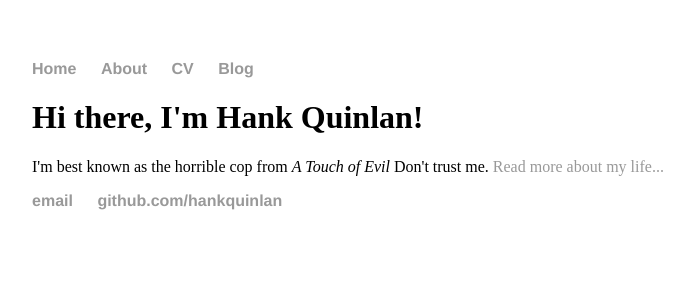
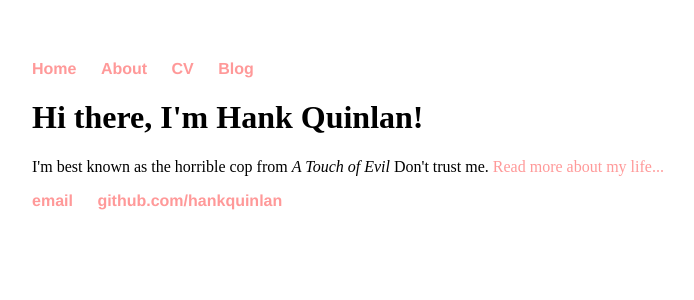
Before and after one commit to BobRendal/BobRendal.github.io, a Jekyll site: the page built from index.html, in a window 1280 px wide. Shown: the top 300 px of the page, without its empty margins (160-854 px from the left). Built offline with Jekyll 4.4.1, drawn with Linux system fonts in a browser that asks for light colours.

Commit message:
Update main.css

```diff
--- a/css/main.css
+++ b/css/main.css
@@ -14,6 +14,6 @@ nav ul li, footer ul li {
 }
 a {
     text-decoration: none;
-    color: #999;
+    color: #F99;
 }
 a:hover {
```
